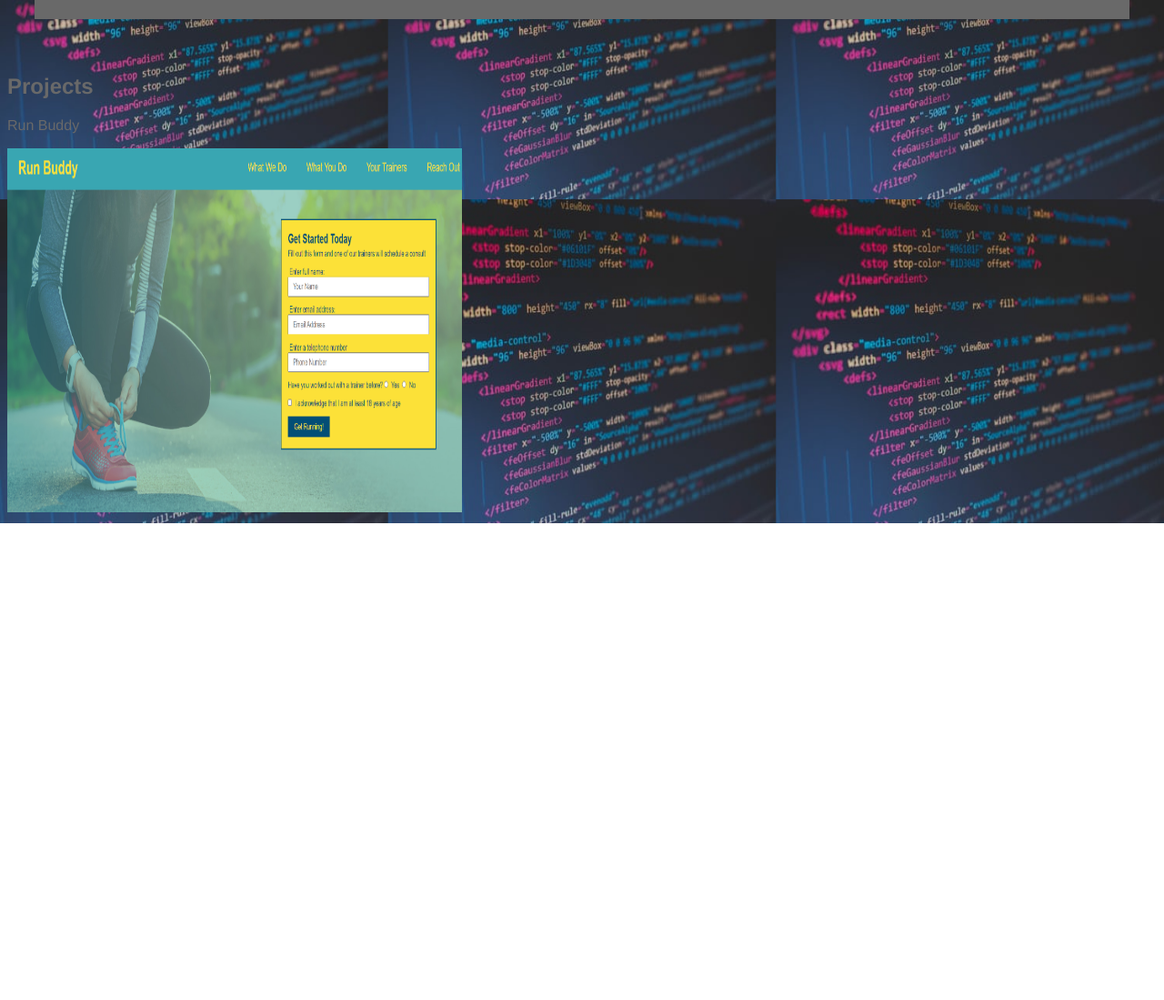
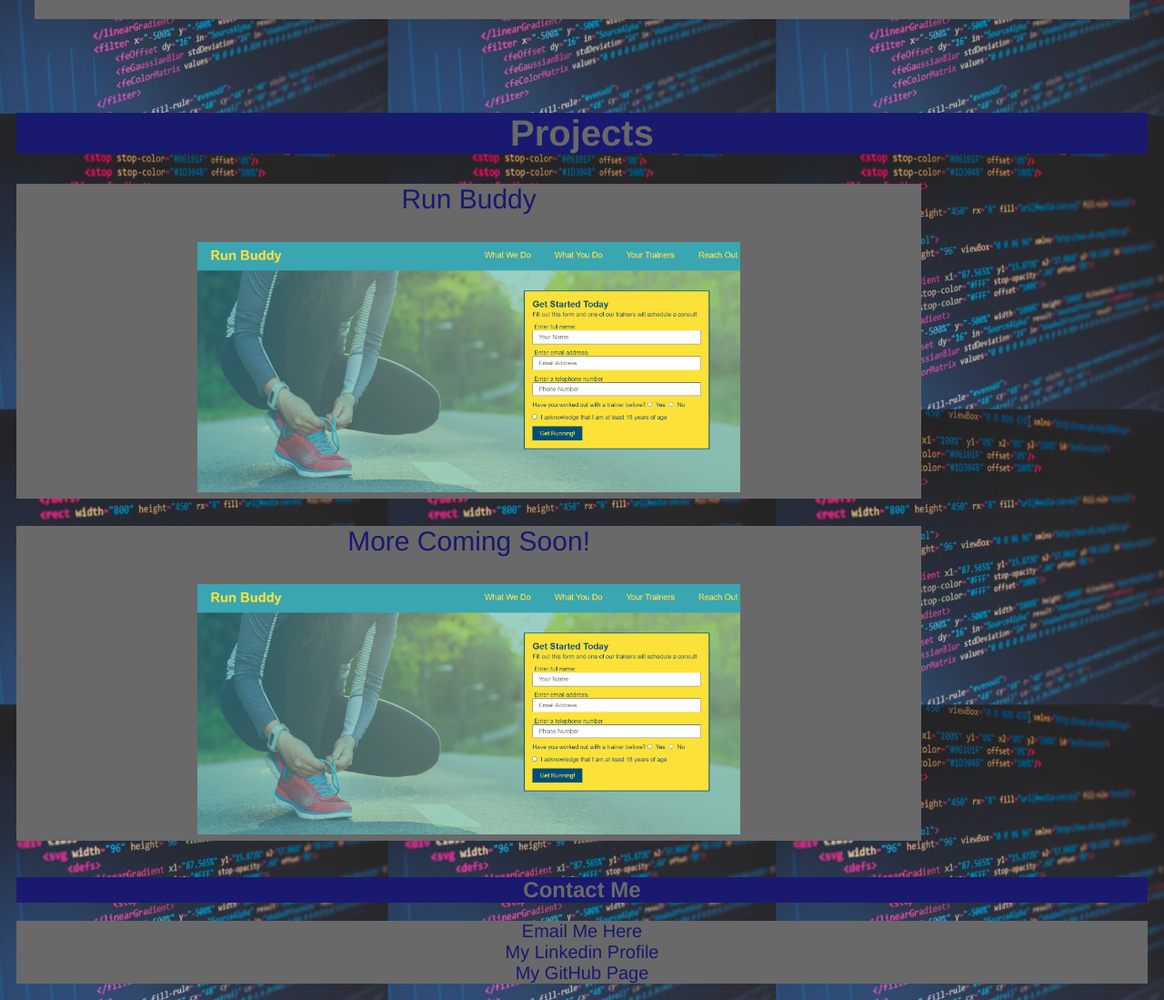
Before and after one commit to dondjames07/dondjames07.github.io-my-portfolio, a plain HTML site: page index.html in a window 1280 px wide. Shown: the part 849-1948 px from the top of the page at 91% size. Before the commit the page ends 1424 px from the top, so only its background shows below. Drawn offline with Linux system fonts and the light colour scheme.

Commit message:
final commit

```diff
--- a/assets/styles.css
+++ b/assets/styles.css
@@ -22,12 +22,14 @@ header h1 {
 }
 
 header a {
-    text-decoration: none dimgrey;
+    text-decoration: none;
+    font-size: medium;
+    color: dimgrey;
 }
 
 header a:hover{
-    background-color: fuchsia;
-    color: black;
+    background-color: dimgrey;
+    color: midnightblue;
 }
 
 header nav {
@@ -71,3 +73,62 @@ header nav ul li a {
     justify-content: center;
 
 }
+
+.Projects {
+    padding: 10px;
+    margin: auto;
+}
+
+.Projects h2 {
+
+    display: flex;
+    justify-content: center;
+    font-size: 40px;
+    background-color: midnightblue;
+    color: dimgrey;
+}
+
+.project-links {
+    width: 80%;
+    background-color: dimgrey;
+    text-align: center;
+    color: midnightblue;
+    font-size: 30px;
+}
+
+.project-links:hover {
+    transform: scale(1.1);
+}
+
+.Projects img {
+    width: 60%;
+    height: auto;
+}
+
+.Contact {
+    padding: 10px;
+    margin: auto;
+}
+
+.Contact h2 {
+    display: flex;
+    justify-content: center;
+    background-color: midnightblue;
+}
+
+.Contact a {
+    text-decoration: none;
+    display: flex;
+    justify-content: center;
+    font-size: 20px;
+    color: midnightblue;
+}
+
+.Contact a:hover {
+    background-color: midnightblue;
+    color: dimgrey;
+}
+
+.Contact div {
+    background-color: dimgrey;
+}
--- a/index.html
+++ b/index.html
@@ -31,7 +31,7 @@
     </header>
 
     <!--bio pic and description-->
-    <section class="Bio">
+    <section id="Bio" class="Bio">
         <h2>Don James<br>Full-Stack Software Developer</p>
     <div>
         <img src="./assets/images/photo-1601342550031-d6df73676153.jpg" alt="placeholder pic" width="400" height="300">
@@ -44,18 +44,42 @@
     </section>
 
     <!--projects section-->
-    <section class="Projects">
+    <section id="Projects" class="Projects">
        <h2>Projects</h2>
        <!--project links and pics-->
        <div class="project-links">
+           <div class="title">
            <p>Run Buddy</p>
+           </div>
         <a href=" https://dondjames07.github.io/run-buddy/">
-        <img src="./assets/images/Run-BuddyExam.png" alt="run-buddy" width="500" height="400">
+        <img src="./assets/images/Run-BuddyExam.png" alt="run-buddy" width="400" length="300" >
         </a>
        </div>
+       <div class="project-links">
+        <div class="title">
+        <p>More Coming Soon!</p>
+        </div>
+     <a href=" https://dondjames07.github.io/run-buddy/">
+     <img src="./assets/images/Run-BuddyExam.png" alt="run-buddy" width="400" length="300" >
+     </a>
+    </div>
+   </section>
+
+   <!--contact section-->
+   <section id="Contact" class="Contact">
+       <h2>Contact Me</h2>
+       <div>
+           <a href="mailto:dondjames07@gmail.com">Email Me Here</a>
+        </div>
+       <div class="badge-base LI-profile-badge" data-locale="en_US" data-size="medium" data-theme="light" data-type="VERTICAL" data-vanity="don-james-80128a211" data-version="v1"><a class="badge-base__link LI-simple-link" href="https://www.linkedin.com/in/don-james-80128a211?trk=profile-badge">My Linkedin Profile</a>
+        </div>
+        <div>
+            <a href="https://github.com/dondjames07">My GitHub Page</a>
+        </div>
+
+   </section>
 
 
-    </section>
 
 
 
```
Also changed, not shown: 1 other file.
